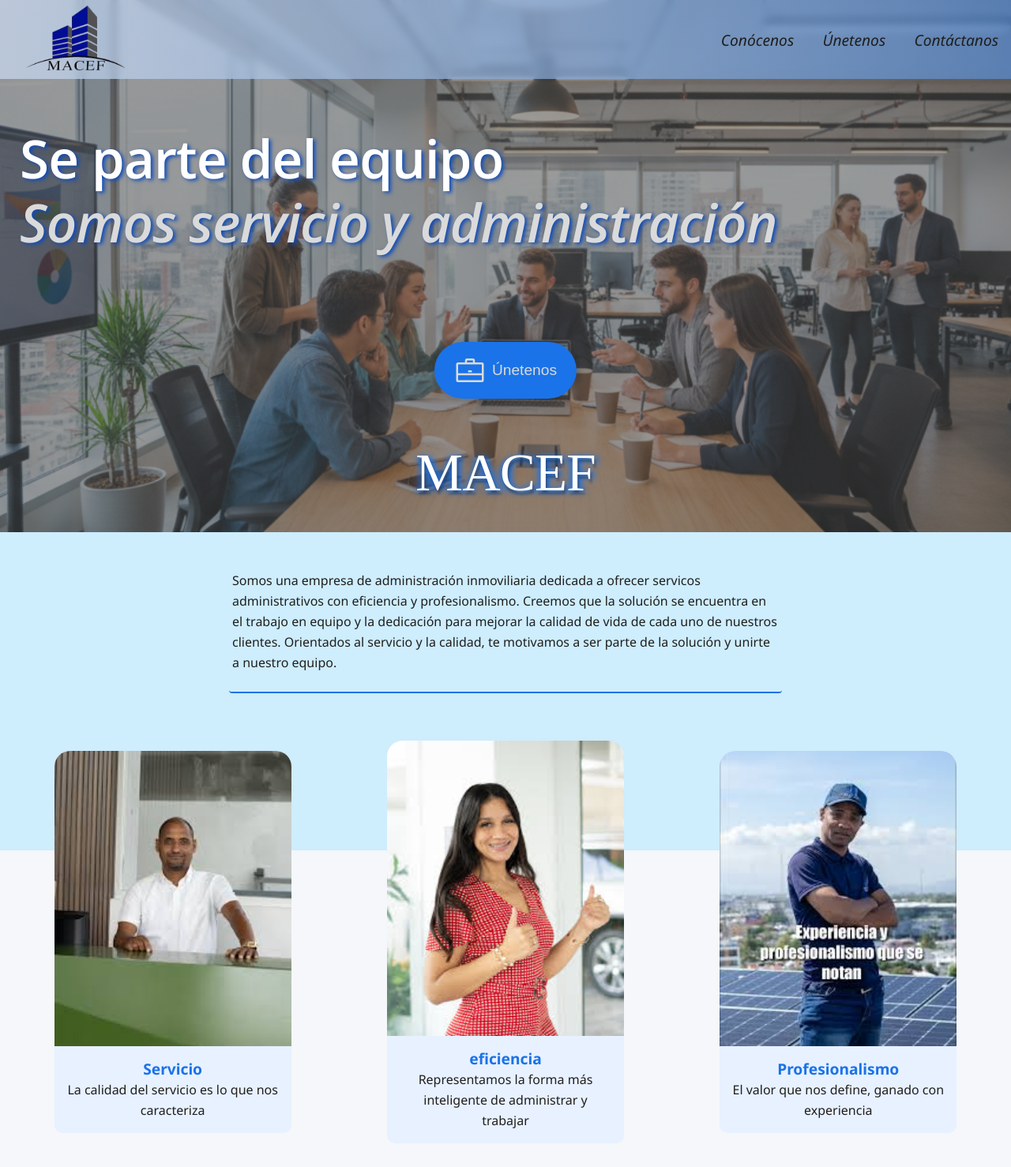
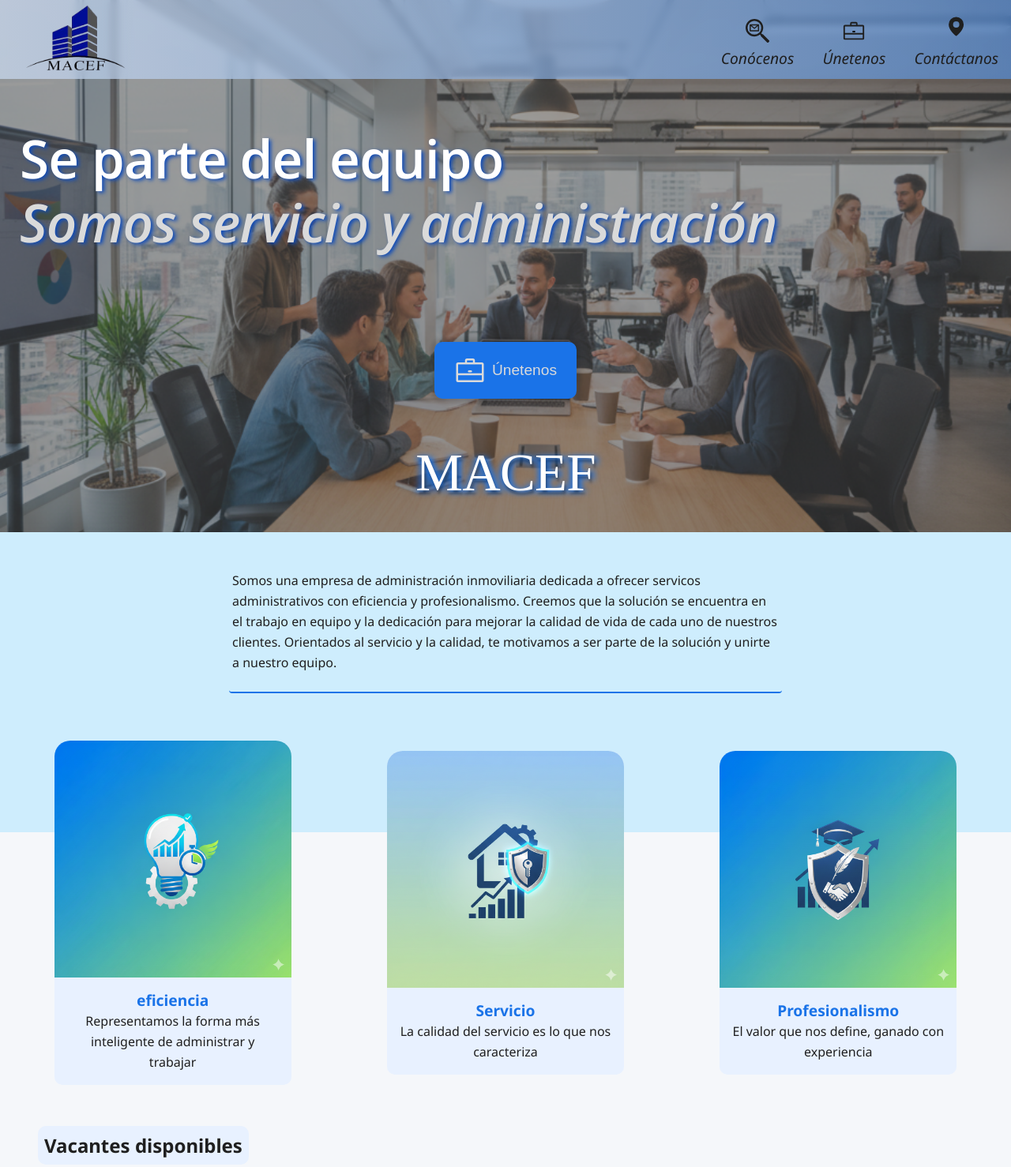
Before and after one commit to Sz4nd0r/MACEF-Vacantes, a website: page public/home.html in a window 1280 px wide. Shown: the top 1478 px of the page at 79% size. Drawn offline with Linux system fonts and the light colour scheme; no server answers; a web font is replaced by a local one.

Commit message:
Improved interactivity

```diff
--- a/public/assets/css/styles.css
+++ b/public/assets/css/styles.css
@@ -137,7 +137,7 @@ h3 {
     justify-content: center;
     gap: var(--space-2);
     background-color: var(--primary);
-    border-radius: 40px;
+    border-radius: var(--radius);
     border: none;
     transition: all 0.2s ease;
 }
@@ -193,6 +193,12 @@ nav :is(a:hover, a:active) {
     background-color: rgba(72, 144, 206, 0.7);
 }
 
+@media(max-width: 750px) {
+    nav a>p {
+        display: none;
+    }
+}
+
 .logo {
     display: inline-block;
     width: 152px;
@@ -237,6 +243,7 @@ nav :is(a:hover, a:active) {
         text-align: left;
         padding-right: 0;
     }
+
 
 }
 
@@ -306,13 +313,9 @@ nav :is(a:hover, a:active) {
 }
 
 
-@media (max-width: 800px) {
-    .about__section {
-        overflow-x: scroll;
-    }
-
+@media (max-width: 700px) {
     .about {
-        background: linear-gradient(to bottom, var(--light-sky)20%, rgba(0, 0, 0, 0)20%);
+        background: var(--light-sky);
     }
 }
 
--- a/public/home.html
+++ b/public/home.html
@@ -28,9 +28,36 @@
             <a href="./home.html"><img src="./assets/images/MACEF-logo-fondo-removebg-preview.png" alt="MACEF Logo"
                     class="logo"></a>
             <nav>
-                <a href="#about__company">Conócenos</a>
-                <a href="#vacantes__list">Únetenos</a>
-                <a href="#footer">Contáctanos</a>
+                <a href="#about__company">
+                    <!-- License: GPL. Made by Viglino: https://github.com/Viglino/font-gis -->
+                    <svg width="30px" height="30px" viewBox="0 0 100 100" xmlns="http://www.w3.org/2000/svg"
+                        xmlns:xlink="http://www.w3.org/1999/xlink" aria-hidden="true" role="img"
+                        class="iconify iconify--gis" preserveAspectRatio="xMidYMid meet">
+                        <path
+                            d="M37.18 0c-9.53 0-19.061 3.624-26.31 10.871c-14.495 14.495-14.495 38.122 0 52.617c13.57 13.569 35.1 14.367 49.687 2.528l3.576 3.576a3.956 5.958 45 0 0 .646 3.613l25.952 25.951a3.956 5.958 45 0 0 7.01-1.416a3.956 5.958 45 0 0 1.415-7.01l-25.95-25.95a3.956 5.958 45 0 0-3.616-.647l-3.576-3.576c11.84-14.588 11.043-36.118-2.526-49.686C56.241 3.624 46.71.001 37.18.001zm0 8.217c7.397 0 14.795 2.834 20.463 8.502a28.875 28.875 0 0 1 0 40.924a28.875 28.875 0 0 1-40.924 0a28.875 28.875 0 0 1 0-40.924c5.668-5.668 13.064-8.502 20.46-8.502z"
+                            fill="#1F1F1F"></path>
+                        <path
+                            d="M19.434 22.809a2.5 2.5 0 0 0-2.5 2.5V50.19a2.5 2.5 0 0 0 2.5 2.5h35a2.5 2.5 0 0 0 2.5-2.5V25.31a2.5 2.5 0 0 0-2.5-2.5zm6.334 5h22.408L37.05 36.945zm-3.834 2.152L36 41.35a1.854 2.158 0 0 0 2.127-.007l13.807-11.34V47.69h-30z"
+                            fill="#1F1F1F"></path>
+                    </svg>
+                    <p>Conócenos</p>
+                </a>
+                <a href="#vacantes__list"><svg width="30px" height="30px" viewBox="0 0 32 32" data-name="Layer 1"
+                        id="Layer_1" xmlns="http://www.w3.org/2000/svg">
+                        <path fill="#1F1F1F"
+                            d="M28,8H21V6a2,2,0,0,0-2-2H13a2,2,0,0,0-2,2V8H4a2,2,0,0,0-2,2V26a2,2,0,0,0,2,2H28a2,2,0,0,0,2-2V10A2,2,0,0,0,28,8ZM13,6h6V8H13Zm15,4v9H4V10ZM4,26V21H28v5Z" />
+                        <path d="M15,18h2a1,1,0,0,0,0-2H15a1,1,0,0,0,0,2Z" />
+                    </svg>
+                    <p>Únetenos</p>
+                </a>
+                <a href="#footer"><!-- License: CC Attribution. Made by salesforce: https://lightningdesignsystem.com -->
+                    <svg fill="#1F1F1F" width="40px" height="40px" viewBox="0 0 100 100"
+                        xmlns="http://www.w3.org/2000/svg">
+                        <path
+                            d="M49,18.92A23.74,23.74,0,0,0,25.27,42.77c0,16.48,17,31.59,22.23,35.59a2.45,2.45,0,0,0,3.12,0c5.24-4.12,22.1-19.11,22.1-35.59A23.74,23.74,0,0,0,49,18.92Zm0,33.71a10,10,0,1,1,10-10A10,10,0,0,1,49,52.63Z" />
+                    </svg>
+                    <p>Contáctanos</p>
+                </a>
             </nav>
         </div>
     </header>
@@ -76,8 +103,17 @@
                 </div>
             </div>
             <div class="about">
+                <div id="about__eficiencia" class="about__section">
+                    <img src="./assets/images/eficiencia.png" alt="Eficiencia">
+                    <div>
+                        <h3>eficiencia</h3>
+                        <p>
+                            Representamos la forma más inteligente de administrar y trabajar
+                        </p>
+                    </div>
+                </div>
                 <div id="about__service" class="about__section">
-                    <img src="./assets/images/servicio.jpeg" alt="Servicio">
+                    <img src="./assets/images/servicio.png" alt="Servicio">
                     <div>
                         <h3>Servicio</h3>
                         <p>
@@ -85,17 +121,8 @@
                         </p>
                     </div>
                 </div>
-                <div id="about__eficiencia" class="about__section">
-                    <img src="./assets/images/administracion.jpeg" alt="Eficiencia">
-                    <div>
-                        <h3>eficiencia</h3>
-                        <p>
-                            Representamos la forma más inteligente de administrar y trabajar
-                        </p>
-                    </div>
-                </div>
                 <div id="about__profesionalism" class="about__section">
-                    <img src="./assets/images/profesionalismo.jpeg" alt="Profesionalismo">
+                    <img src="./assets/images/profesionalismo.png" alt="Profesionalismo">
                     <div>
                         <h3>Profesionalismo</h3>
                         <p>
@@ -175,9 +202,8 @@
                         Bella Vista, Santo Domingo
                     </p>
                     <p>
-                        <strong>Teléfono:</strong> <a href="tel:+18295762800">+1 829-576-1800</a><br>
-                        <strong>Email:</strong> <a
-                            href="mailto:Reclutamientomacef@gmail.com">Reclutamientomacef@gmail.com</a>
+                        <strong>Teléfono:</strong> <a href="tel:+10000000000">+1 0000000000</a><br>
+                        <strong>Email:</strong> <a href="mailto:example@email.com">example@email.com</a>
                     </p>
                     <ul class="footer-local__hours-list">
                         <li><span>Lunes-Viernes</span> <span>8am - 5pm</span></li>
```
Also changed, not shown: public/vacante.html (+34 -10 lines), README.md (added), public/assets/images/Gemini_Generated_Image_j72z6gj72z6gj72z.png (deleted), public/assets/images/Gemini_Generated_Image_ppa43tppa43tppa4.png (deleted), public/assets/images/eficiencia.png (added), public/assets/images/profesionalismo.png (added), public/assets/images/servicio.png (added).
